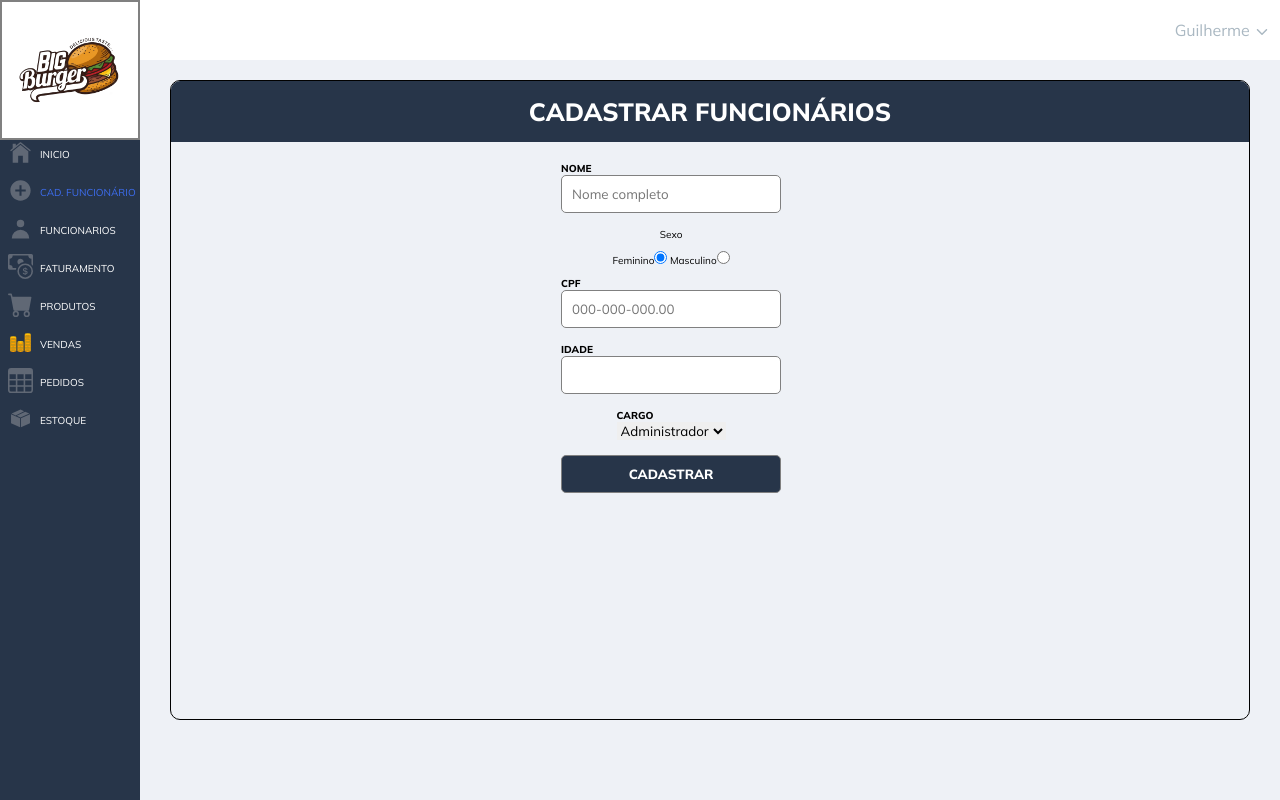
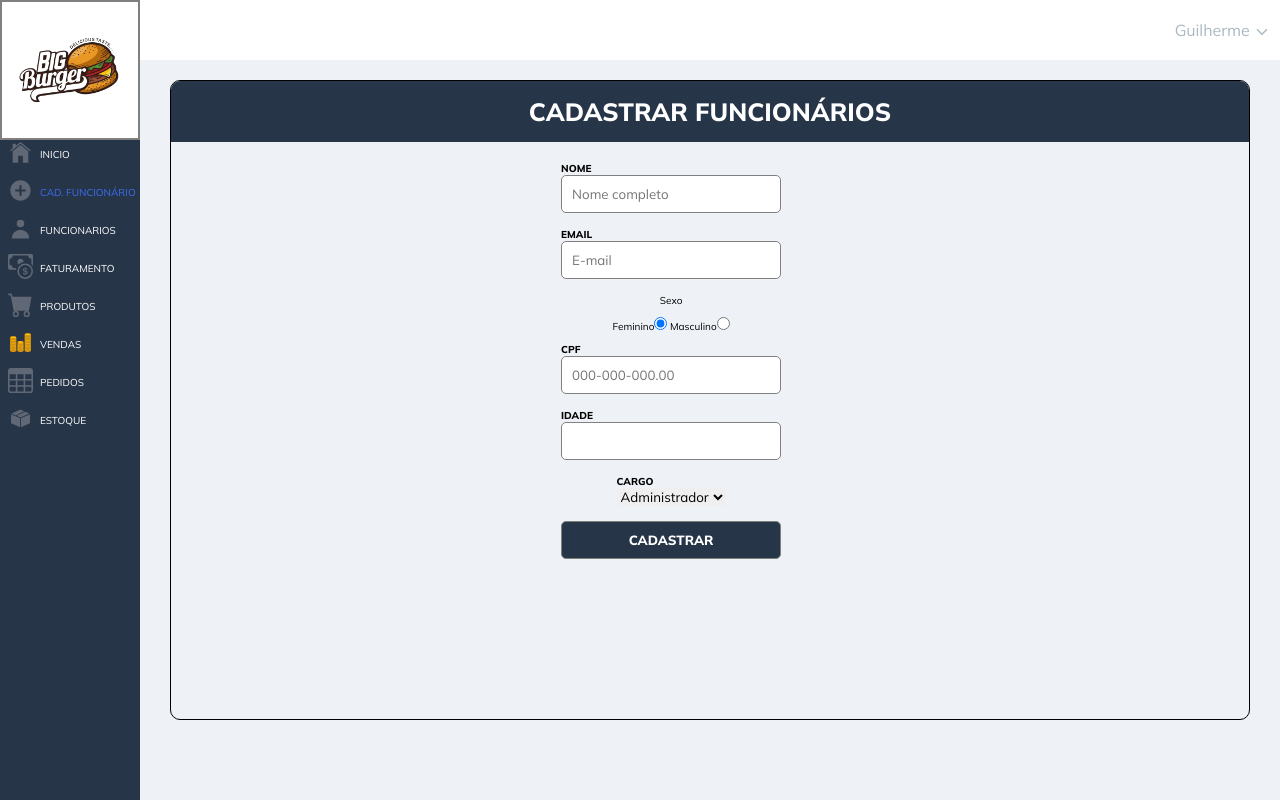
Before and after one commit to GuilhermeDevv/projeto-lanchonete, a React (Vite) app in the folder pedido lanchonete/: page /admin/cadastrarFuncionario in a window 1280 px wide. Built offline with nearby package versions, Linux system fonts and the light colour scheme.

Commit message:
adição de email para cadastrar funcionarios

```diff
--- a/pedido lanchonete/src/components/Adm/CadastrarFuncionario/C_cadastrarFuncionario.jsx
+++ b/pedido lanchonete/src/components/Adm/CadastrarFuncionario/C_cadastrarFuncionario.jsx
@@ -3,17 +3,19 @@ import { ContainerFuncionario, ContentFuncionario, FormFuncionario } from './sty
 import { useForm } from "react-hook-form";
 import { yupResolver } from '@hookform/resolvers/yup';
 import * as yup from "yup";
+import axios from 'axios';
 
 const schema = yup.object({
     nome: yup.string().required("Campo vazio."),
-    sexo: yup.string().required("").oneOf(["F", "M"]),
+    genero: yup.string().required("").oneOf(["F", "M"]),
     cpf: yup.string().transform((value) => (isNaN(value) ? undefined : value)).max(11, 'Algo de errado.').required("Campo vazio."),
     idade: yup
         .number()
         .transform((value) => (isNaN(value) ? undefined : value))
         .required('Campo vazio.')
         .positive('Idade incorreta.'),
-    cargo: yup.string().required("Selecione o cargo.")
+    cargo: yup.string().required("Selecione o cargo."),
+    email: yup.string().required('campo vazio.')
 }).required()
 
 export function C_cadastrarFuncionario() {
@@ -22,9 +24,26 @@ export function C_cadastrarFuncionario() {
     const [radio, setRadio] = useState('F');
 
 
+    axios.defaults.baseURL = "http://192.168.1.10:8080"
+    function cadastro({ cargo, cpf, genero, idade, nome }) {
+        if (!cargo || !cpf || !genero || !idade || !nome) {
+            return
+        } else {
 
-    function teste(dados) {
-        console.log(dados)
+            axios.post("/cadastrarFuncionario", {
+                cargo,
+                cpf,
+                genero,
+                idade,
+                nome
+            }, {
+                headers: {
+                    'Content-Type': 'application/json'
+                }
+            }
+            ).then(res => { console.log(res) }).catch(err => { console.log(err) })
+
+        }
     }
 
 
@@ -32,38 +51,46 @@ export function C_cadastrarFuncionario() {
         <ContainerFuncionario>
             <ContentFuncionario>
                 <h1>Cadastrar funcionários</h1>
-                <FormFuncionario onSubmit={handleSubmit(teste)}>
+                <FormFuncionario onSubmit={handleSubmit(cadastro)}>
                     <div>
                         <label>Nome</label>
                         <input
                             type="text"
-
                             placeholder='Nome completo'
                             {...register("nome")}
                         />
                         <p>{errors.nome?.message}</p>
+                    </div>
+                    <div>
+                        <label>Email</label>
+                        <input
+                            type="text"
+                            placeholder='E-mail'
+                            {...register("email")}
+                        />
+                        <p>{errors.email?.message}</p>
                     </div>
                     <label>Sexo</label>
                     <span>
                         <label>Feminino</label>
                         <input
                             checked={radio === 'F'}
-                            onClick ={(event) => setRadio(event.target.value)}
+                            onClick={(event) => setRadio(event.target.value)}
                             type="radio"
                             name='opcaoSexo'
                             value="F"
-                            {...register("sexo")}
+                            {...register("genero")}
                         />
                         <label>  Masculino</label>
                         <input
                             checked={radio === 'M'}
-                            onClick ={(event) => setRadio(event.target.value)}
+                            onClick={(event) => setRadio(event.target.value)}
                             type="radio"
                             name='opcaoSexo'
                             value="M"
-                            {...register("sexo")}
+                            {...register("genero")}
                         />
-                        <p>{errors.sexo?.message}</p>
+                        <p>{errors.genero?.message}</p>
                     </span>
                     <div>
                         <label>CPF</label>
```
